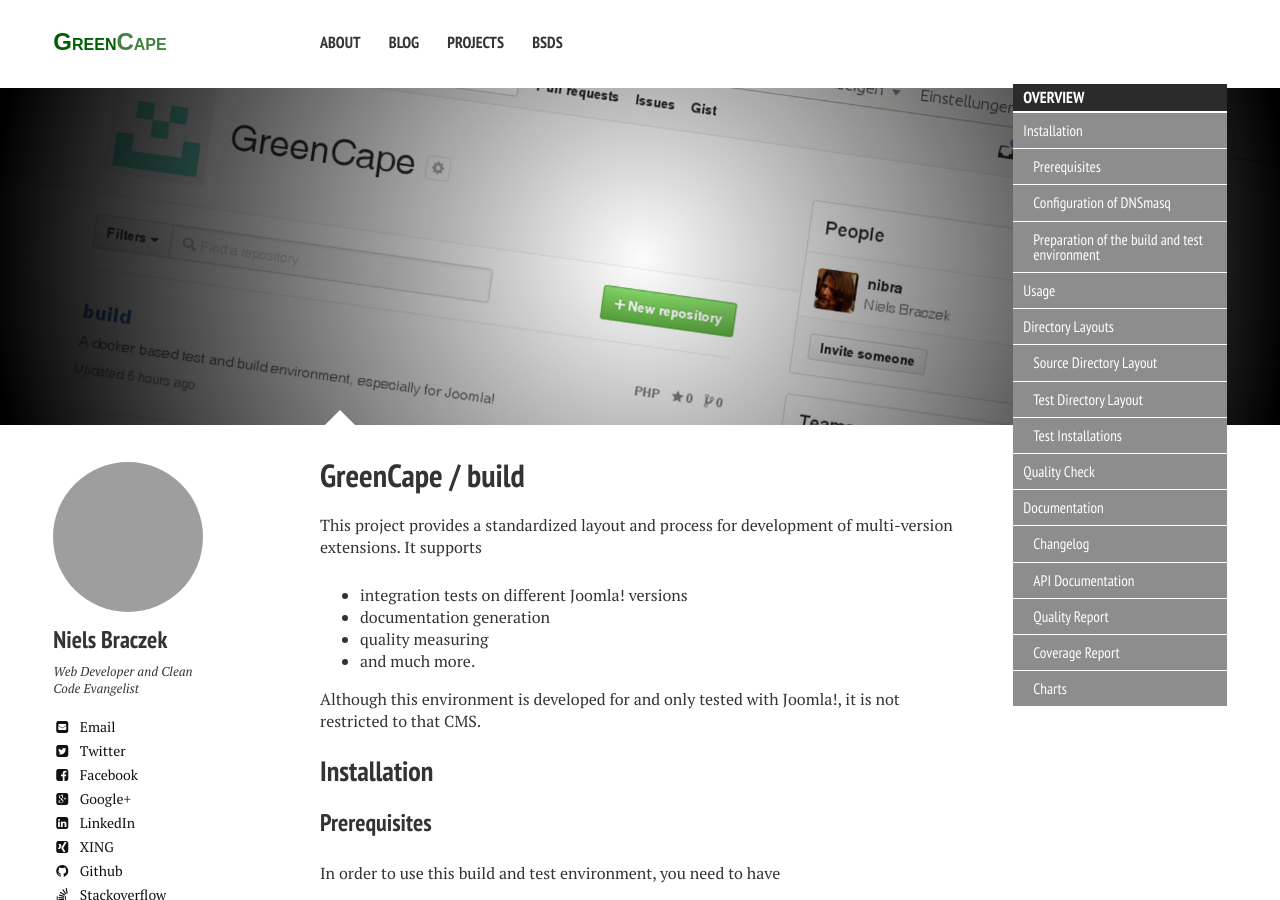
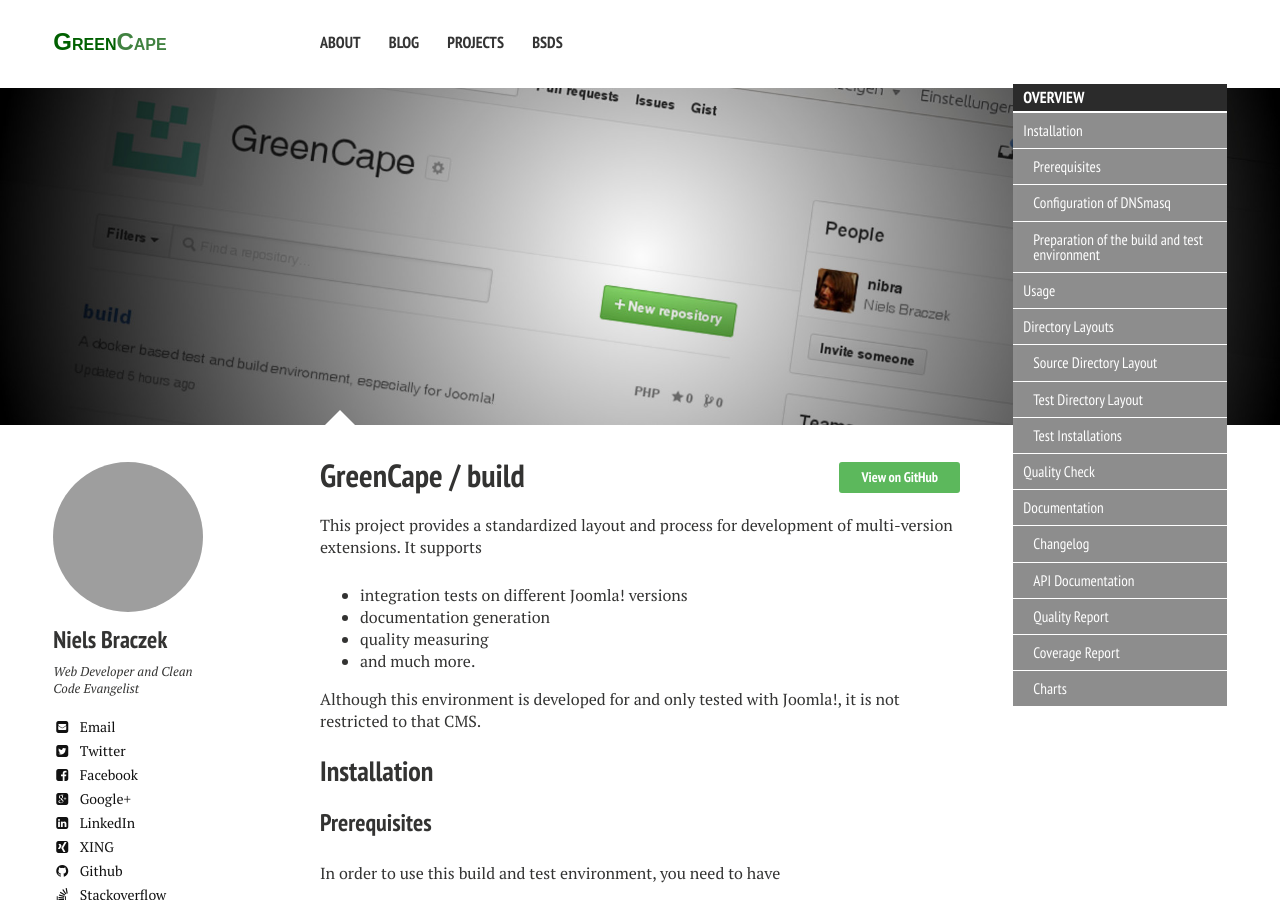
Before and after one commit to GreenCape/greencape.github.io, a Jekyll site: the page built from build/index.md, in a window 1280 px wide and 900 px high. Built offline with Jekyll 4.4.1, drawn with Linux system fonts in a browser that asks for light colours; nearby versions of some CDN libraries; grey boxes are pictures that could not be loaded.

Commit message:
Added GitHub button to project pages

```diff
--- /dev/null
+++ b/_includes/_github.html
@@ -0,0 +1 @@
+<a href="https://github.com/{{ page.repo }}" class="btn btn-success pull-right">View on GitHub</a>
--- /dev/null
+++ b/_layouts/project.html
@@ -0,0 +1,59 @@
+<!doctype html>
+<!--[if lt IE 7]><html class="no-js lt-ie9 lt-ie8 lt-ie7" lang="en"> <![endif]-->
+<!--[if (IE 7)&!(IEMobile)]><html class="no-js lt-ie9 lt-ie8" lang="en"><![endif]-->
+<!--[if (IE 8)&!(IEMobile)]><html class="no-js lt-ie9" lang="en"><![endif]-->
+<!--[if gt IE 8]><!--> <html class="no-js" lang="en"><!--<![endif]-->
+<head>
+{% include _head.html %}
+</head>
+
+<body class="page">
+
+{% include _browser-upgrade.html %}
+
+{% include _navigation.html %}
+
+{% if page.image.feature %}
+  <div class="image-wrap">
+  <img src=
+    {% if page.image.feature contains 'http' %}
+      "{{ page.image.feature }}"
+    {% else %}
+      "{{ site.url }}/images/{{ page.image.feature }}"
+    {% endif %}
+  alt="{{ page.title }} feature image">
+  {% if page.image.credit %}
+    <span class="image-credit">Photo Credit: <a href="{{ page.image.creditlink }}">{{ page.image.credit }}</a></span>
+  {% endif %}
+  </div><!-- /.image-wrap -->
+{% endif %}
+
+<div id="main" role="main">
+  <div class="article-author-side">
+    {% include _author-bio.html %}
+  </div>
+  <article class="page">
+    <h1>{{ page.title }}{% include _github.html %}</h1>
+    <div class="article-wrap">
+      {{ content }}
+      {% if page.share != false %}
+        <hr />
+        {% include _social-share.html %}
+      {% endif %}
+    </div><!-- /.article-wrap -->
+    {% if site.owner.disqus-shortname and page.comments == true %}
+      <section id="disqus_thread"></section><!-- /#disqus_thread -->
+    {% endif %}
+  </article>
+</div><!-- /#index -->
+
+<div class="footer-wrap">
+  <footer>
+    {% include _footer.html %}
+  </footer>
+</div><!-- /.footer-wrap -->
+
+{% include _scripts.html %}
+
+</body>
+</html>
```
Also changed, not shown: build/index.md (+2 -1 lines).
